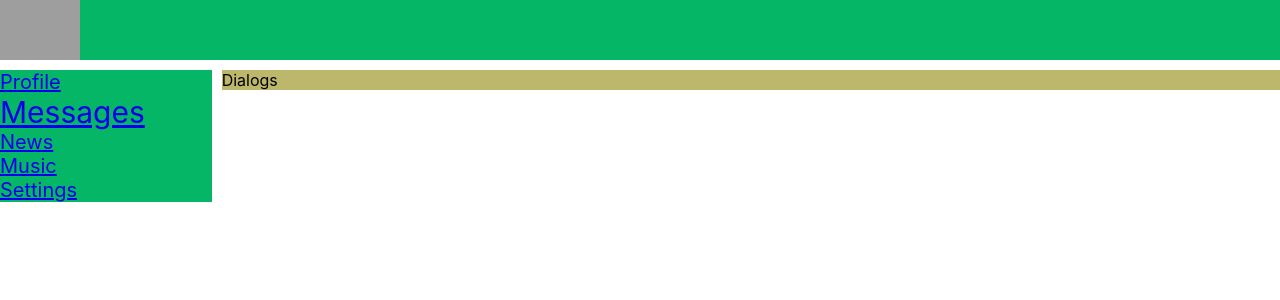
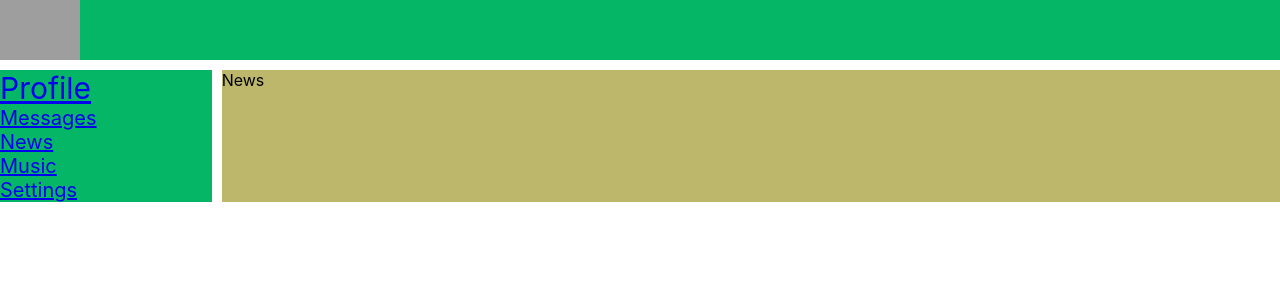
Before and after one commit to grok88/socialWeb, a React (Create React App) app: page /news in a window 1280 px wide. Shown: the top 300 px of the page. Built offline with nearby package versions, Linux system fonts and the light colour scheme; grey boxes are pictures that could not be loaded.

Commit message:
Lesson19 - Route,BrowserRouter

```diff
--- a/package.json
+++ b/package.json
@@ -10,8 +10,10 @@
     "@types/node": "^12.12.37",
     "@types/react": "^16.9.34",
     "@types/react-dom": "^16.9.7",
+    "@types/react-router-dom": "^5.1.5",
     "react": "^16.13.1",
     "react-dom": "^16.13.1",
+    "react-router-dom": "^5.1.2",
     "react-scripts": "3.4.1",
     "typescript": "^3.7.5"
   },
--- a/public/index.html
+++ b/public/index.html
@@ -7,7 +7,7 @@
 			name="description"
 			content="Web site created using create-react-app"
 	/>
-	<title>React FilterProducts</title>
+	<title>My FaceTwit</title>
 </head>
 <body>
 	<div id="root"></div>
--- a/src/App.css
+++ b/src/App.css
@@ -6,5 +6,5 @@
 }
 
 .app-wrapper-content {
-
+    background-color: darkkhaki;
 }
--- a/src/App.tsx
+++ b/src/App.tsx
@@ -1,22 +1,32 @@
 import React from 'react';
 import './App.css';
 
-import Header from "./components/header/header";
-import Navbar from "./components/nav/navbar";
-import Profile from "./components/profile/profile";
-import Dialogs from "./components/dialogs/dialogs";
+import Header from './components/header/header';
+import Navbar from './components/nav/navbar';
+import Profile from './components/profile/profile';
+import Dialogs from './components/dialogs/dialogs';
+import News from './components/news/news';
+import Music from "./components/music/music";
+import Settings from "./components/settings/settings";
+
+import {BrowserRouter, Route} from 'react-router-dom';
 
 
 function App() {
     return (
-        <div className="app-wrapper">
-            <Header/>
-            <Navbar/>
-            <div className='app-wrapper-content'>
-                <Dialogs/>
+        <BrowserRouter>
+            <div className='app-wrapper'>
+                <Header/>
+                <Navbar/>
+                <div className='app-wrapper-content'>
+                    <Route path={'/music'} component={Music}/>
+                    <Route path={'/profile'} component={Profile}/>
+                    <Route path={'/dialogs'} component={Dialogs}/>
+                    <Route path={'/news'} component={News}/>
+                    <Route path={'/settings'} component={Settings}/>
+                </div>
             </div>
-            {/*<Profile />*/}
-        </div>
+        </BrowserRouter>
     );
 }
 
--- /dev/null
+++ b/src/components/music/music.tsx
@@ -0,0 +1,12 @@
+import React from 'react';
+import  classes from './music.module.css';
+
+const Music = () => {
+    return (
+        <div className={classes.music}>
+            Music
+        </div>
+    );
+}
+
+export default  Music;
--- a/src/components/nav/navbar.tsx
+++ b/src/components/nav/navbar.tsx
@@ -4,20 +4,20 @@
 const Navbar = () => {
     return (
         <nav className={classes.nav}>
-            <div className={classes.item}>
-                <a href='#1'>Profile</a>
-            </div>
             <div className={`${classes.item} ${classes.active}`}>
-                <a href='#1'>Messages</a>
+                <a href='/profile'>Profile</a>
             </div>
             <div className={classes.item}>
-                <a href='#1'>News</a>
+                <a href='/dialogs'>Messages</a>
             </div>
             <div className={classes.item}>
-                <a href='#1'>Music</a>
+                <a href='/news'>News</a>
             </div>
             <div className={classes.item}>
-                <a href='#1'>Settings</a>
+                <a href='music'>Music</a>
+            </div>
+            <div className={classes.item}>
+                <a href='settings'>Settings</a>
             </div>
         </nav>
     );
--- /dev/null
+++ b/src/components/news/news.module.css
@@ -0,0 +1,3 @@
+.dialogs{
+    background-color: darkkhaki;
+}
--- /dev/null
+++ b/src/components/news/news.tsx
@@ -0,0 +1,12 @@
+import React from 'react';
+import  classes from './news.module.css';
+
+const News = () => {
+    return (
+        <div className={classes.music}>
+            News
+        </div>
+    );
+}
+
+export default  News;
--- /dev/null
+++ b/src/components/settings/settings.tsx
@@ -0,0 +1,12 @@
+import React from 'react';
+import  classes from './settings.module.css';
+
+const Settings = () => {
+    return (
+        <div className={classes.settings}>
+            Settings
+        </div>
+    );
+}
+
+export default  Settings;
```
Also changed, not shown: src/components/music/music.module.css (added), src/components/settings/settings.module.css (added), 1 other file (tests, documents, lock files or other folders).
